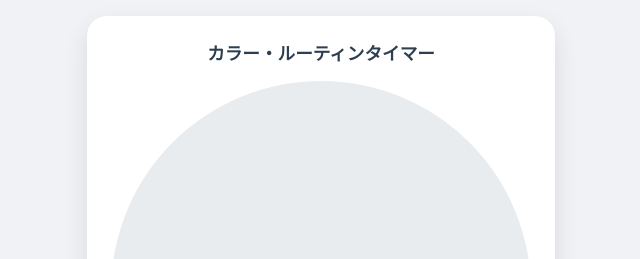
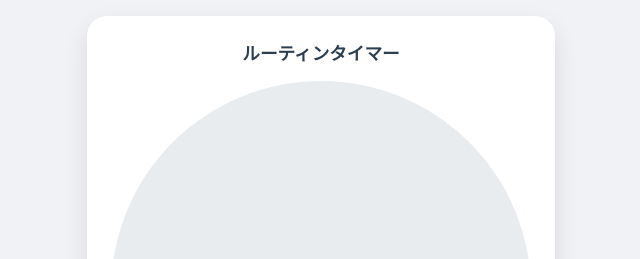
Before and after one commit to tkk-fk/timetimer3, a plain HTML site: page index.html in a window 1280 px wide. Shown: the top 259 px of the page, without its empty margins (319-959 px from the left). Drawn offline with Linux system fonts and the light colour scheme.

Commit message:
Update header text in index.html

```diff
--- a/index.html
+++ b/index.html
@@ -96,7 +96,7 @@
 </head>
 <body>
   <div class="app-container">
-    <h1>カラー・ルーティンタイマー</h1>
+    <h1>ルーティンタイマー</h1>
 
     <div class="timer-display">
       <div class="timer-circle"></div>
```
